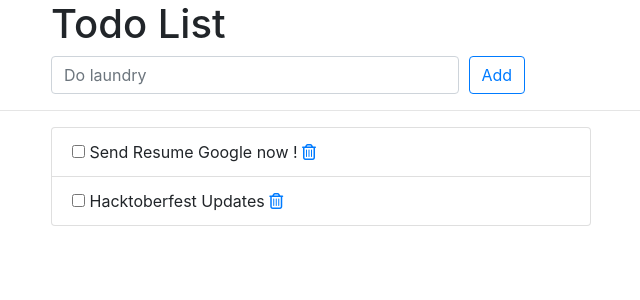
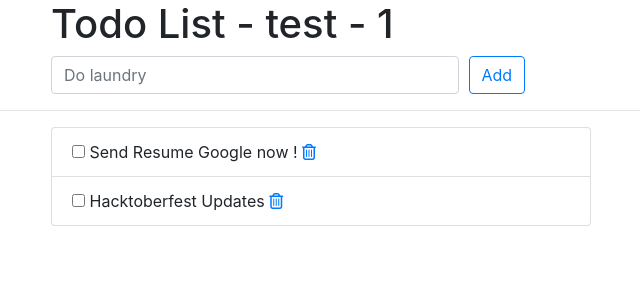
Before and after one commit to shreys7/django-todo, a Django app: page /todos/ in a window 1280 px wide. Shown: the top 300 px of the page, without its empty margins (224-864 px from the left). Run offline with Django 3.2, Linux system fonts and the light colour scheme; data comes from the database, SQL or seed files in the repository; some libraries are stand-ins or nearby versions.

Commit message:
added test - 1 to index.html

```diff
--- a/todos/templates/todos/index.html
+++ b/todos/templates/todos/index.html
@@ -12,7 +12,7 @@
     <div class="offset-md-2 col-lg-9">
       <div class="page-header">
         <h1>
-          Todo List
+          Todo List - test - 1
         </h1>
       </div>
     </div>
```
